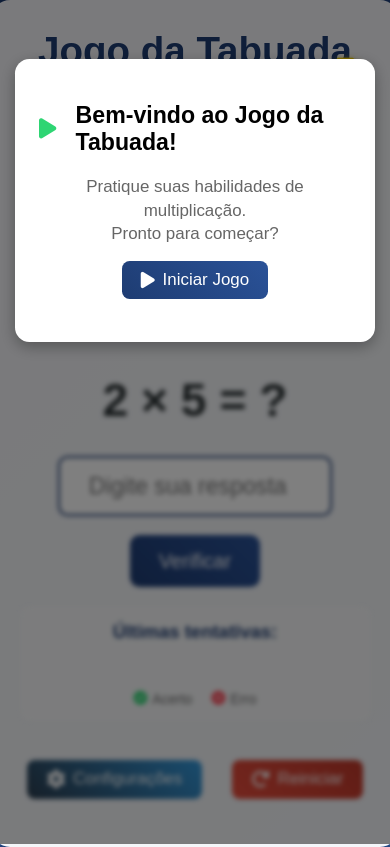
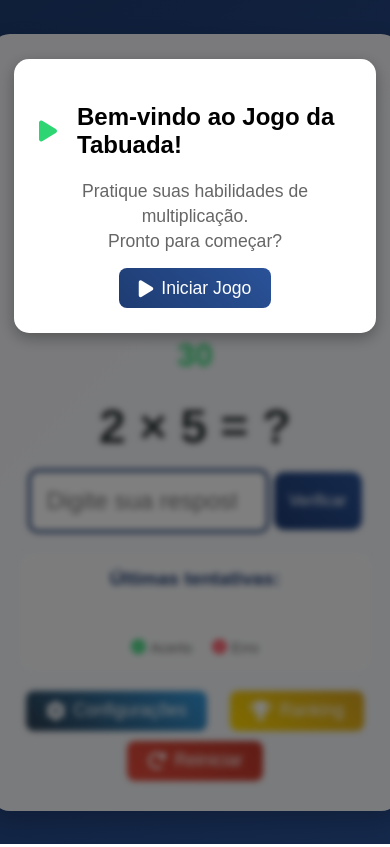
Before and after one commit to renato-bosa/jogo_da_tabuada, a plain HTML site: page index.html in a window 390 px wide. Drawn offline with Linux system fonts and the light colour scheme.

Commit message:
Ajustes para melhor visualização em dispositivos mobile.

```diff
--- a/index.html
+++ b/index.html
@@ -67,7 +67,7 @@
             <div id="timer">30</div>
             <div id="question"></div>
             <input type="number" id="answer" placeholder="Digite sua resposta">
-            <button onclick="checkAnswer()">Verificar</button>
+            <button onclick="checkAnswer()" class="check-btn">Verificar</button>
 
             <div class="history-container">
                 <h3>Últimas tentativas:</h3>
@@ -87,6 +87,9 @@
             <div class="action-buttons">
                 <button id="configBtn" class="action-btn config-btn">
                     <i class="fas fa-cog"></i> Configurações
+                </button>
+                <button id="showHighScores" class="action-btn trophy-btn-mobile">
+                    <i class="fas fa-trophy"></i> Ranking
                 </button>
                 <button id="restartBtn" class="action-btn restart-btn" title="Reiniciar Jogo">
                     <i class="fas fa-redo-alt"></i> Reiniciar
--- a/style.css
+++ b/style.css
@@ -654,3 +654,61 @@ button:hover {
 .bonus-life i {
     color: #ff4757;
 }
+
+@media screen and (max-height: 1000px) {
+    /* Ajustar o container do input e botão */
+    input {
+        display: inline-block;
+        width: 205px;
+        margin-bottom: 0;
+        vertical-align: middle;
+    }
+
+    .check-btn {
+        display: inline-block;
+        padding: 20px 15px;
+        font-size: 1em;
+        margin: 0 0 0 10px;
+        vertical-align: middle;
+    }
+
+    #question {
+        margin: 15px 0;
+    }
+
+    .game-info {
+        margin-bottom: 10px;
+    }
+}
+
+/* Adicionar classes para controlar a visibilidade do botão de ranking */
+.trophy-btn-mobile {
+    display: none;
+    background: linear-gradient(45deg, #ffd700, #daa520);
+}
+
+@media screen and (max-width: 560px) {
+    .trophy-btn {
+        display: none; /* Oculta o botão do topo */
+    }
+
+    .trophy-btn-mobile {
+        display: flex; /* Mostra o botão na área de ações */
+    }
+}
+
+/* Ajustar o estilo dos botões de ação para acomodar 3 botões */
+@media screen and (max-width: 560px) {
+    .action-buttons {
+        flex-wrap: wrap;
+        justify-content: center;
+        gap: 10px;
+    }
+
+    .action-btn {
+        min-width: 120px; /* Garante um tamanho mínimo para os botões */
+    }
+    button {
+        margin: 0 auto !important;
+    }
+}
```
